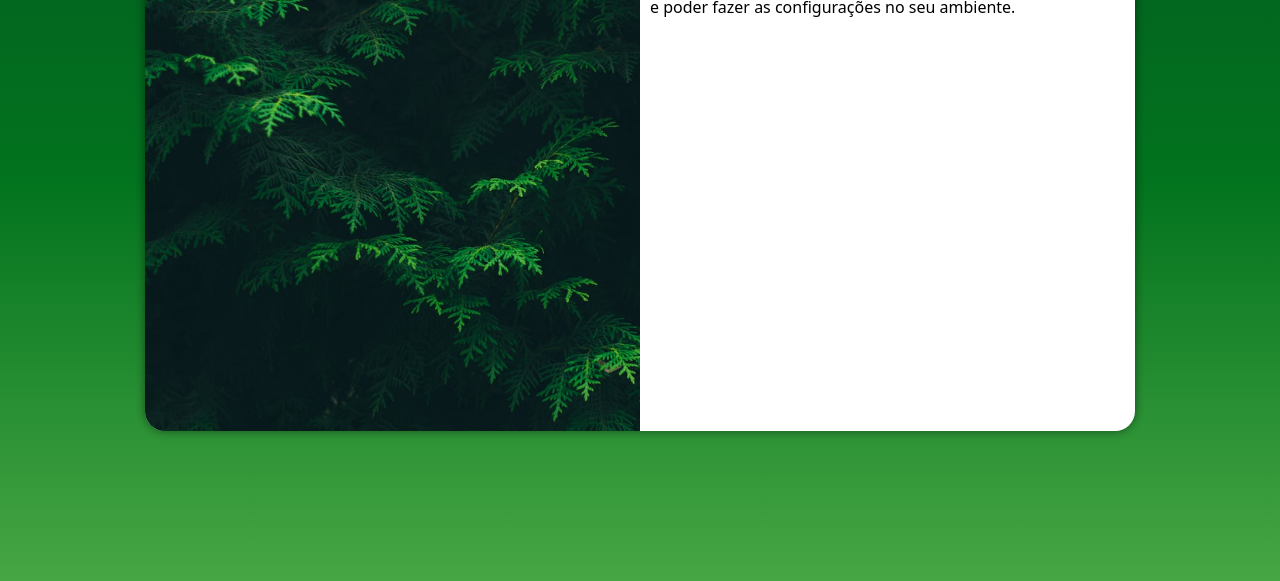
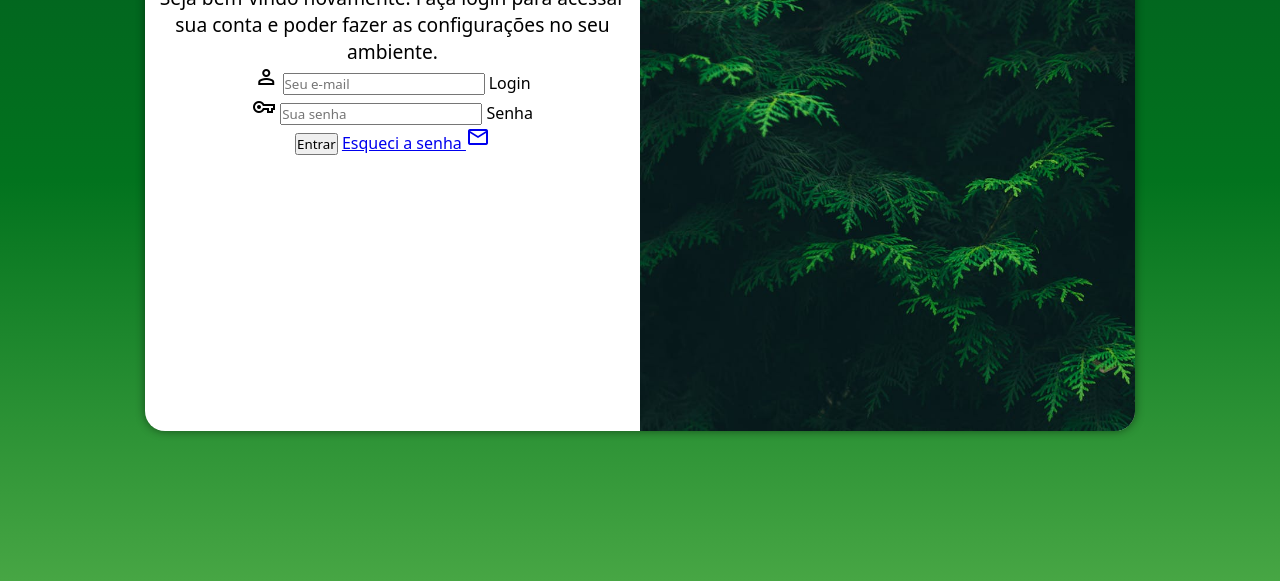
Before and after one commit to ricardoliveiraa/projeto-login, a plain HTML site: page index.html in a window 1280 px wide. Shown: the part 219-800 px from the top of the page. Drawn offline with nearby package versions, Linux system fonts and the light colour scheme.

Commit message:
adicionei o formulario

```diff
--- a/estilos/mq.css
+++ b/estilos/mq.css
@@ -27,6 +27,10 @@
         width: 70%;
         height: 100%;
     }
+
+    div#form > p {
+        font-size: 1em;
+    }
 }
 
 @media screen and (min-width: 992px) {
@@ -39,13 +43,21 @@
     }
 
     section#login > div#imagem {
-        float: left;
+        float: right;
         width: 50%;
         height: 100%;
     }
 
     section#login > div#form {
-        float: right;
+        float: left;
         width: 50%;
     }
+
+    div#form > h1 {
+        font-size: 2em;
+    }
+
+    div#form > p {
+        font-size: 1.2em;
+    }
 }
--- a/estilos/style.css
+++ b/estilos/style.css
@@ -36,7 +36,7 @@ section#login {
     overflow: hidden;
 
     background-color: white;
-    width: 250px;
+    width: 260px;
     height: 500px;
     border-radius: 20px;
     box-shadow: 0px 0px 10px rgba(0, 0, 0, 0.473);
@@ -56,3 +56,12 @@ section#login > div#form {
     padding: 10px;
     display: block;
 }
+
+div#form {
+    text-align: center;
+    margin-bottom: 10px;
+}
+
+div#form > p {
+    font-size: 0.8em;
+}
--- a/index.html
+++ b/index.html
@@ -6,6 +6,7 @@
     <title>Login</title>
     <link rel="stylesheet" href="estilos/style.css">
     <link rel="stylesheet" href="estilos/mq.css">
+    <link rel="stylesheet" href="https://fonts.googleapis.com/css2?family=Material+Symbols+Outlined:opsz,wght,FILL,GRAD@20..48,100..700,0..1,-50..200" />
 </head>
 <body>
     <main>
@@ -13,13 +14,34 @@
             <div id="imagem">
 
             </div>
+
             <div id="form">
                 <h1>Login</h1>
                 <p>Seja bem-vindo novamente. Faça login para acessar sua conta e poder fazer as configurações no seu ambiente.</p>
-                <form action="login.php" method="post">
 
+                <form action="login.php" method="post" autocomplete="on">
+
+                    <div class="campo">
+                        <span class="material-symbols-outlined">person</span>
+                        <input type="email" name="login" id="ilogin" placeholder="Seu e-mail" autocomplete="email" required maxlength="30">
+                        <label for="ilogin">Login</label>
+                    </div>
+
+                    <div class="campo">
+                        <span class="material-symbols-outlined">vpn_key</span>
+                        <input type="password" name="senha" id="isenha" placeholder="Sua senha" autocomplete="current-password" required minlength="8" maxlength="20">
+                        <label for="isenha">Senha</label>
+                    </div>
+
+                    <input type="submit" value="Entrar">
+                    <a href="esqueci.html">
+                        Esqueci a senha <span class="material-symbols-outlined">mail</span>
+                    </a>
                 </form>
+
             </div>
+
+
         </section>
     </main>
 </body>
```
